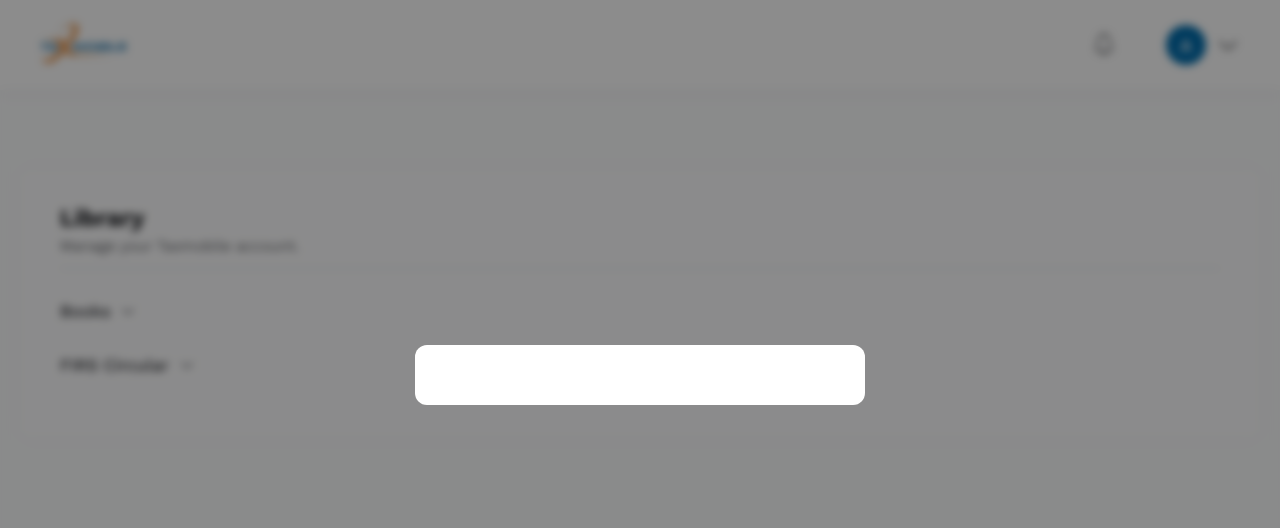
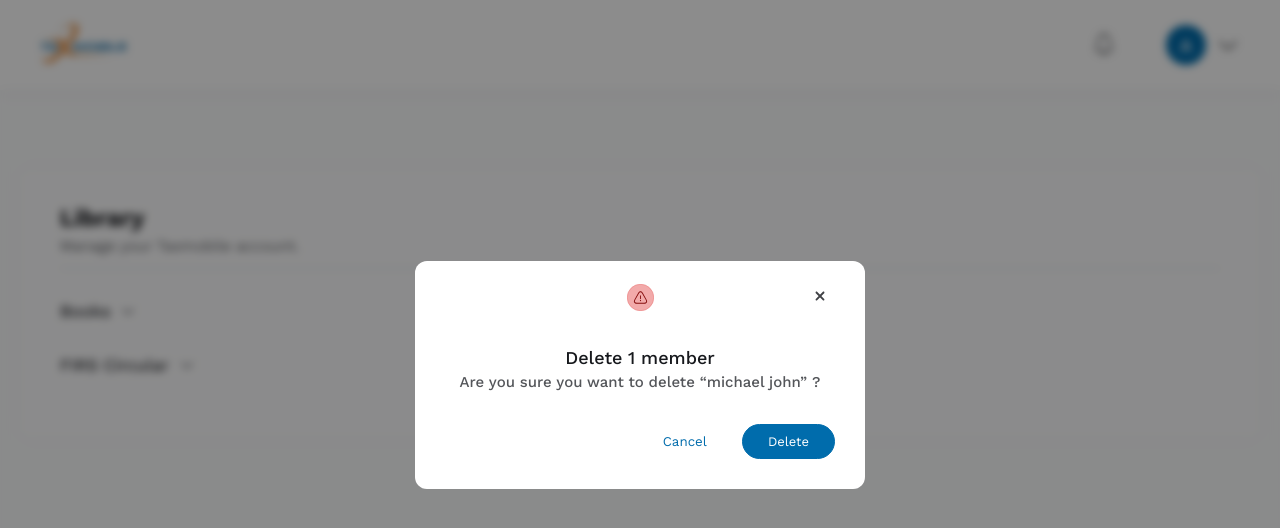
Before and after one commit to taxmobile-online/web, a React (Create React App) app: page /library in a window 1280 px wide. Shown: the top 528 px of the page. Built offline with nearby package versions, Linux system fonts and the light colour scheme.

Commit message:
feat: Add center modal

```diff
--- a/src/Components/Atoms/Button/style.tsx
+++ b/src/Components/Atoms/Button/style.tsx
@@ -48,6 +48,7 @@ export const ButtonStyle = styled(Button)`
       padding: 1.2rem 4rem;
     }
 
+    /* Colors */
     &-success {
       background-color: var(--color-17);
     }
@@ -62,6 +63,18 @@ export const ButtonStyle = styled(Button)`
       }
     }
 
+    &-bg-color-18 {
+      background-color: var(--color-18);
+    }
+
+    &-color-18 {
+      color: var(--color-18);
+    }
+
+    &-color-primary {
+      color: var(--color-primary);
+    }
+
     &-naked {
       color: var(--color-primary);
     }
@@ -72,8 +85,15 @@ export const ButtonStyle = styled(Button)`
       padding: 2rem 4rem;
     }
 
-    &-small {
+    &-md {
+      padding: 0.9rem 2.5rem;
+      font-size: 1.3rem;
+    }
+
+    &-small,
+    &-sm {
       padding: 0.6rem 2.3rem;
+      font-size: 1.4rem;
     }
   }
 `;
--- a/src/Components/Atoms/Modal/index.tsx
+++ /dev/null
@@ -1,102 +0,0 @@
-import React from "react";
-
-import {
-  RightModal,
-  RightModalTop,
-  RightModalBody,
-  CouponAndPrice,
-  RightModalDown,
-  RightModalFormWrapper,
-  CenterModal,
-} from "./style";
-import Typography from "../Typography";
-import Button from "../Button";
-import { Close } from "../SvgIcons";
-import { Flex } from "Styles/layouts/Flex";
-import Input from "../Input/Input";
-
-// Type defination
-interface Props {
-  children?: JSX.Element | string;
-  position?: "center" | "right" | "left";
-  closeModal: () => void;
-}
-
-// Component
-const Modal: React.FC<Props> = (props) => {
-  // Props
-  const { position, closeModal } = props;
-
-  // Data to display
-  if (position === "right")
-    return (
-      <RightModal
-        initial={{ x: 200, opacity: 0 }}
-        animate={{ x: 0, opacity: 1 }}
-        exit={{ x: 200, opacity: 0 }}
-        transition={{ ease: "easeOut", duration: 0.4, delay: 0.4 }}
-      >
-        <RightModalTop>
-          <div>
-            <Typography as="h4" className="h-12" text="Get Started" />
-            <Typography as="p" className="h-13" text="Create your account" />
-          </div>
-          <Button onClick={closeModal}>
-            <Close />
-          </Button>
-        </RightModalTop>
-        <RightModalBody>
-          <RightModalFormWrapper>
-            <Input label="Full Name" name="fullName" />
-            <Input label="Email" name="email" />
-            <Input label="Phone Number" name="phone-number" />
-          </RightModalFormWrapper>
-
-          <CouponAndPrice className="mt-30">
-            <div className="top">
-              <Input
-                label="Coupon code"
-                bottomLabel="Have you been offered a discount?"
-                labelClass="input-label--coupon"
-                inputClass="input-ele--coupon"
-                wrapperClass="rounded"
-                noMargin
-              />
-              <Button className="btn btn-primary" value="Apply" />
-            </div>
-
-            <div className="bottom">
-              <Flex gap="1rem" className="mb-20" flexRowJcBetweenAiCenter>
-                <Typography as="h4" className="h-13" text="Pricing total" />
-                <Typography as="h4" className="">
-                  <>
-                    <sup className="h-13">NGN</sup>{" "}
-                    <span className="h-6">23,000</span>
-                  </>
-                </Typography>
-              </Flex>
-              <Flex gap="1rem" flexRowJcBetweenAiCenter>
-                <Typography as="h4" className="h-13" text="Discount applied" />
-                <Typography as="h4" className="">
-                  <>
-                    <sup className="h-13">NGN</sup>{" "}
-                    <span className="h-6">0</span>
-                  </>
-                </Typography>
-              </Flex>
-            </div>
-          </CouponAndPrice>
-        </RightModalBody>
-        <RightModalDown>
-          <Button
-            className="btn btn-full btn-primary btn-bg-color-2"
-            value="Pay now"
-          />
-        </RightModalDown>
-      </RightModal>
-    );
-
-  return <CenterModal></CenterModal>;
-};
-
-export default Modal;
--- a/src/Components/Atoms/SvgIcons/index.tsx
+++ b/src/Components/Atoms/SvgIcons/index.tsx
@@ -8,3 +8,5 @@ export { ReactComponent as Bell } from "./svgs/bell.svg";
 export { ReactComponent as ArrowDown } from "./svgs/arrow-down.svg";
 export { ReactComponent as Logout } from "./svgs/logout.svg";
 export { ReactComponent as Setting } from "./svgs/setting.svg";
+export { ReactComponent as CloseCircle } from "./svgs/close-circle.svg";
+export { ReactComponent as Warning } from "./svgs/warning.svg";
--- a/src/Components/Molecules/Modals/CenterModal.tsx
+++ b/src/Components/Molecules/Modals/CenterModal.tsx
@@ -1,19 +1,84 @@
 import React from "react";
 
-import Modal from "Components/Atoms/Modal";
 import Overlay from "Components/Atoms/Overlay";
+import {
+  CenterModalBody,
+  CenterModalFooter,
+  CenterModalTop,
+  CenterModalWrapper,
+} from "./style";
+import { CloseCircle, Warning } from "Components/Atoms/SvgIcons";
+import Button from "Components/Atoms/Button";
+import Typography from "Components/Atoms/Typography";
+import Spinner from "Components/Atoms/Spinner";
 
 // Type defination
 interface Props {
   handleCloseModal: () => void;
+  handleYes?: () => void;
+  handleNo?: () => void;
+  yesText?: string;
+  title?: string;
+  subTitle?: string;
+  children?: JSX.Element;
+  messageType?: "ok" | "warning";
 }
 
 // Component
-const CenterModal: React.FC<Props> = ({ handleCloseModal }) => {
+const CenterModal: React.FC<Props> = (props) => {
+  // Props
+  const {
+    children,
+    handleCloseModal,
+    handleYes,
+    handleNo,
+    messageType = "ok",
+    yesText = "Delete",
+    title = "Delete 1 member",
+    subTitle = "Are you sure you want to delete “michael john” ?",
+  } = props;
+
   // Data to display
   return (
     <Overlay position="center">
-      <Modal position="center" closeModal={handleCloseModal}></Modal>
+      <CenterModalWrapper
+        initial={{ scale: 0.9, opacity: 0 }}
+        animate={{ scale: 1, opacity: 1 }}
+        exit={{ scale: 0.9, opacity: 0 }}
+        transition={{ ease: "easeOut", duration: 0.4, delay: 0.4 }}
+      >
+        <CenterModalTop>
+          <div className="right right-center">
+            <Warning className="ml-40" width={27} height={27} />
+          </div>
+          <Button onClick={handleCloseModal}>
+            <CloseCircle width={30} height={30} />
+          </Button>
+        </CenterModalTop>
+
+        <CenterModalBody>
+          {children && <>{children}</>}
+          {title && <Typography as="h6" className="h-15" text={title} />}
+          {subTitle && <Typography as="p" className="p-11" text={subTitle} />}
+        </CenterModalBody>
+
+        <CenterModalFooter>
+          <Button
+            className={`${
+              messageType === "warning" ? "btn-color-18" : "btn-color-primary"
+            }`}
+            onClick={handleNo || handleCloseModal}
+            value="Cancel"
+          />
+          <Button
+            onClick={handleYes}
+            className={`btn btn-primary btn-md ${
+              messageType === "warning" ? "btn-bg-color-18" : ""
+            }`}
+            value={yesText}
+          />
+        </CenterModalFooter>
+      </CenterModalWrapper>
     </Overlay>
   );
 };
--- a/src/Components/Atoms/Modal/style.tsx
+++ b/src/Components/Molecules/Modals/style.tsx
@@ -5,7 +5,7 @@ import {
 } from "Styles/Abstract/Mixins";
 import { motion } from "framer-motion";
 
-export const RightModal = styled(motion.div)`
+export const RightModalWrapper = styled(motion.div)`
   position: fixed;
   top: 0;
   right: 0;
@@ -56,14 +56,39 @@ export const RightModalDown = styled.div`
   padding: 5rem 4rem 0;
 `;
 
-export const CenterModal = styled.div`
+export const CenterModalWrapper = styled(motion.div)`
   width: 45rem;
   padding: 3rem;
+  padding-top: 2rem;
   background-color: var(--color-white);
   border-radius: 1.2rem;
 `;
 
+export const CenterModalTop = styled.div`
+  ${FlexRowJcBetweenAiCenter}
+  gap: 1rem;
+
+  .right {
+    flex-grow: 1;
+    display: flex;
+    align-items: center;
+  }
+
+  .right-left {
+    justify-content: flex-start;
+  }
+
+  .right-center {
+    justify-content: center;
+  }
+`;
+
+export const CenterModalBody = styled.div`
+  padding-block: 3rem;
+  text-align: center;
+`;
+
 export const CenterModalFooter = styled.div`
   ${FlexJcEndAiCenter}
-  gap: 5rem;
+  gap: 3.5rem;
 `;
--- a/src/Components/Organisms/Hero/index.tsx
+++ b/src/Components/Organisms/Hero/index.tsx
@@ -1,6 +1,5 @@
 import React, { useState } from "react";
 import { AnimatePresence } from "framer-motion";
-
 
 import Logo from "Components/Atoms/Logo";
 import { Flex } from "Styles/layouts/Flex";
@@ -84,7 +83,7 @@ const Hero: React.FC<Props> = () => {
       </HeroStyle>
 
       <AnimatePresence>
-        {show && <RightModal handleCloseModal={handleCloseModal} />}
+        {show && <RightModal closeModal={handleCloseModal} />}
       </AnimatePresence>
     </>
   );
--- a/src/Components/Pages/Library/Library.tsx
+++ b/src/Components/Pages/Library/Library.tsx
@@ -1,22 +1,28 @@
-import React from "react";
+import React, { useState } from "react";
 
 import { Card } from "Components/Organisms/Card";
 import { DashboardTemplate } from "Components/Templates/DashboardTemplate";
 import { LibraryDropdown } from "Components/Organisms/LibraryDropdown";
 import { CenterModal } from "Components/Molecules/Modals";
+import { AnimatePresence } from "framer-motion";
 
 // Type defination
 interface Props {}
 
 // Component
 const Library: React.FC<Props> = () => {
+  // States ***************** Tentative
+  const [show, setShow] = useState(true);
   // Data to display
   return (
     <DashboardTemplate>
       <Card title="Library" subTitle="Manage your Taxmobile account.">
         <>
           <LibraryDropdown togglerList={["Books", "FIRS Circular"]} />
-          <CenterModal handleCloseModal={() => {}} />
+
+          <AnimatePresence>
+            {show && <CenterModal handleCloseModal={() => setShow(false)} />}
+          </AnimatePresence>
         </>
       </Card>
     </DashboardTemplate>
--- a/src/Styles/Abstract/Variables.ts
+++ b/src/Styles/Abstract/Variables.ts
@@ -26,6 +26,7 @@ export const Variables = css`
     --color-15: #d2d9e9;
     --color-16: #ffffffcc;
     --color-17: #135109;
+    --color-18: #860e0e;
 
     /* Layout variables */
     --max-row-width: "133rem";
--- a/src/Styles/Base/Typography.ts
+++ b/src/Styles/Base/Typography.ts
@@ -94,6 +94,12 @@ export const Typography = css`
       line-height: 150%;
       color: var(--color-2);
     }
+    &-15 {
+      font-size: 1.8rem;
+      font-weight: 500;
+      line-height: 150%;
+      color: var(--color-2);
+    }
   }
 
   /* Body || Paragraphs */
@@ -157,6 +163,12 @@ export const Typography = css`
       line-height: 150%;
       color: var(--color-9);
     }
+    &-11 {
+      font-size: 1.5rem;
+      // font-weight: 400;
+      line-height: 150%;
+      color: var(--color-4);
+    }
   }
 
   /* Link */
--- a/src/Styles/Base/Utilities.ts
+++ b/src/Styles/Base/Utilities.ts
@@ -151,6 +151,9 @@ export const Utilities = css`
   /* End of margin Bottoms */
 
   /* margin left */
+  .ml-40 {
+    margin-left: 4rem;
+  }
   .ml-10 {
     margin-left: 1rem;
   }
```
Also changed, not shown: src/Components/Atoms/Spinner/style.tsx (+6 -5 lines), src/Components/Molecules/Modals/RightModal.tsx (+84 -5 lines), src/Components/Atoms/SvgIcons/svgs/warning.svg (added).
